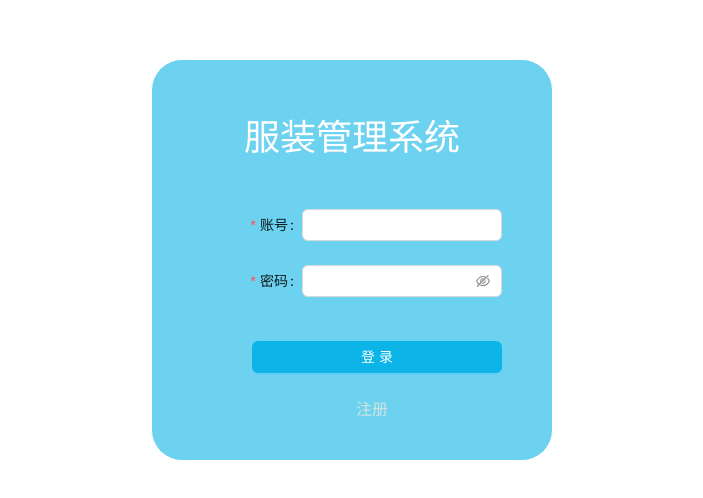
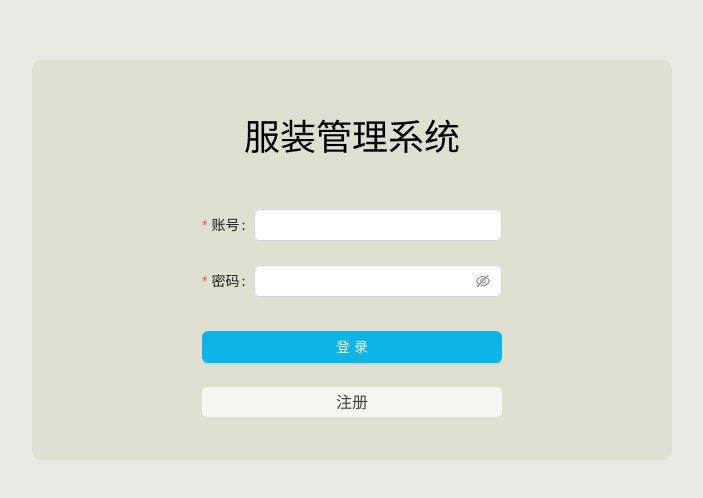
Before and after one commit to song6576/clothing, a React (Create React App) app: page /login in a window 1280 px wide. Shown: the part 140-638 px from the top of the page, without its empty margins (288-991 px from the left). Built offline with nearby package versions, Linux system fonts and the light colour scheme; what store would draw is missing.

Commit message:
登录注册页面优化

```diff
--- a/src/pages/login/index.css
+++ b/src/pages/login/index.css
@@ -2,26 +2,27 @@
   position: relative;
   width: 100vw;
   height: 100vh;
-  background-color: rgba(255, 255, 255, .7);
+  background-color: rgba(223, 225, 217, 0.7);
   display: flex;
   flex-direction: column;
   justify-content: center;
   align-items: center;
   overflow: hidden;
+  color: black;
 }
 .login-box {
   position: relative;
-  width: 400px;
+  width: 40rem;
   height: 400px;
-  background: rgba(12, 180, 231, .6);
+  background: rgb(223, 224, 209);
   backdrop-filter: blur(10px);
-  border-radius: 30px;
+  border-radius: 10px;
   color: white;
   display: flex;
   flex-direction: column;
   align-items: center;
   h1 {
-    color: white;
+    color:#000;
     margin: 50px 0 10px 0;
     font-size: 36px;
   }
@@ -33,11 +34,15 @@
   }
 }
 .register {
+  display: flex;
+  align-items: center;
+  justify-content: center;
   cursor: pointer;
-  padding-left: 40px;
-  color: antiquewhite;
+  color: #000;
+  height: 30px;
   opacity: .7;
-  text-align: center;
+  border-radius: 5px;
+  background-color: #fff;
 }
 .block {
   position: absolute;
@@ -46,6 +51,11 @@
   cursor: pointer;
   color: antiquewhite;
   opacity: .7;
+}
+/* 取消 Input 组件选中状态的背景色 */
+.ant-input:not([disabled]):hover, .ant-input:not([disabled]):focus, .ant-input-affix-wrapper:hover .ant-input:not([disabled]), .ant-input-affix-wrapper:focus .ant-input:not([disabled]) {
+  border-color: #d9d9d9 !important;
+  box-shadow: none !important;
 }
 /* .content::before {
   position: absolute;
--- a/src/pages/login/index.tsx
+++ b/src/pages/login/index.tsx
@@ -50,8 +50,6 @@ const Login = () => {
             isLogin ? <div className="flex flex-col flex-ai">
               <Form
                 name="basic"
-                labelCol={{ span: 8 }}
-                wrapperCol={{ span: 16 }}
                 initialValues={{ remember: true }}
                 onFinish={onFinish}
                 onFinishFailed={onFinishFailed}
@@ -72,8 +70,8 @@ const Login = () => {
                 >
                   <Input.Password />
                 </Form.Item>
-                <Form.Item wrapperCol={{ offset: 4, span: 20 }}>
-                  <Button type="primary" htmlType="submit" style={{ marginTop: '20px', width: '100%',background: 'rgb(12 180 231)' }}>
+                <Form.Item>
+                  <Button type="primary" htmlType="submit" style={{ marginTop: '10px', width: '100%',background: 'rgb(12 180 231)' }}>
                     登录
                   </Button>
                 </Form.Item>
@@ -82,8 +80,6 @@ const Login = () => {
             </div> : <div className=''>
               <Form
                 name="basic"
-                labelCol={{ span: 8 }}
-                wrapperCol={{ span: 16 }}
                 initialValues={{ remember: true }}
                 onFinish={onFinish}
                 onFinishFailed={onFinishFailed}
@@ -111,8 +107,8 @@ const Login = () => {
                 >
                   <Input />
                 </Form.Item>
-                <Form.Item wrapperCol={{ offset: 4, span: 20 }}>
-                  <Button type="primary" htmlType="submit" style={{ marginTop: '20px', width: '100%' }}>
+                <Form.Item>
+                  <Button type="primary" htmlType="submit" style={{ marginTop: '10px', width: '100%' }}>
                     注册
                   </Button>
                 </Form.Item>
```
